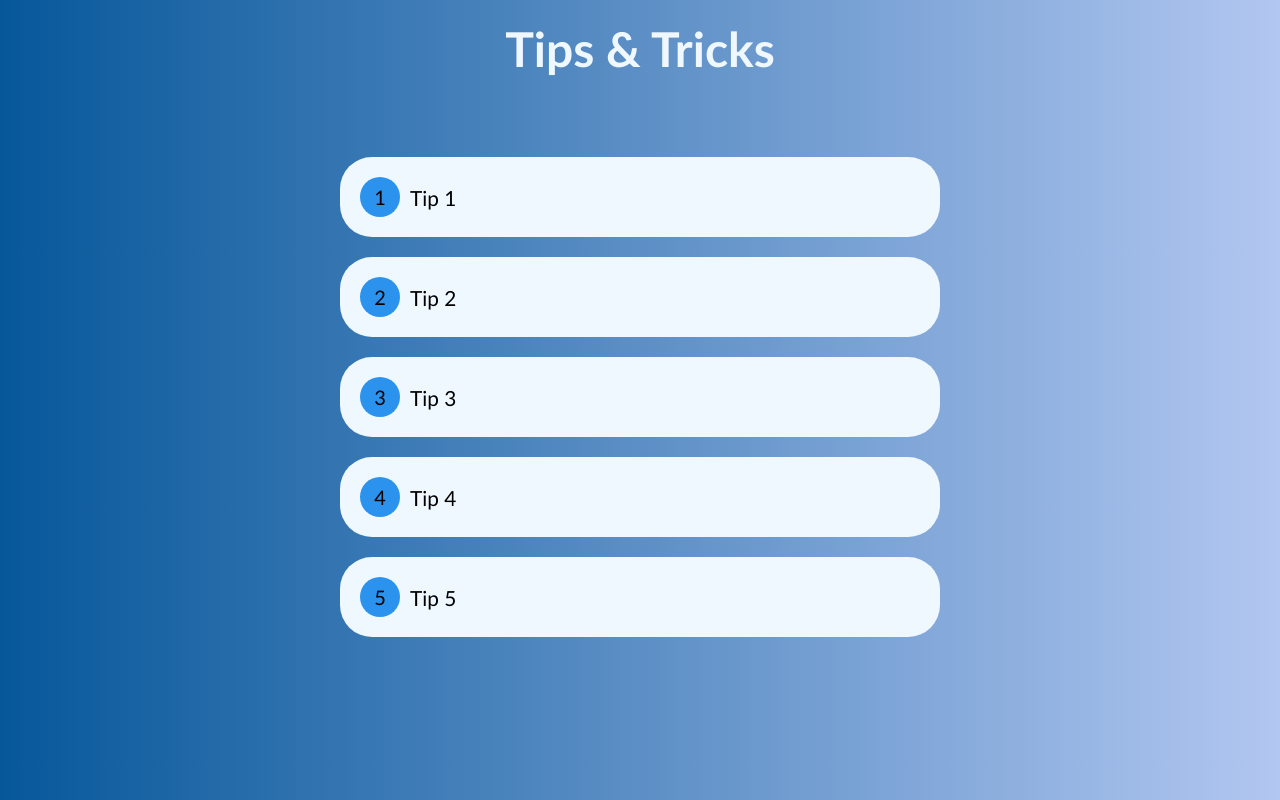
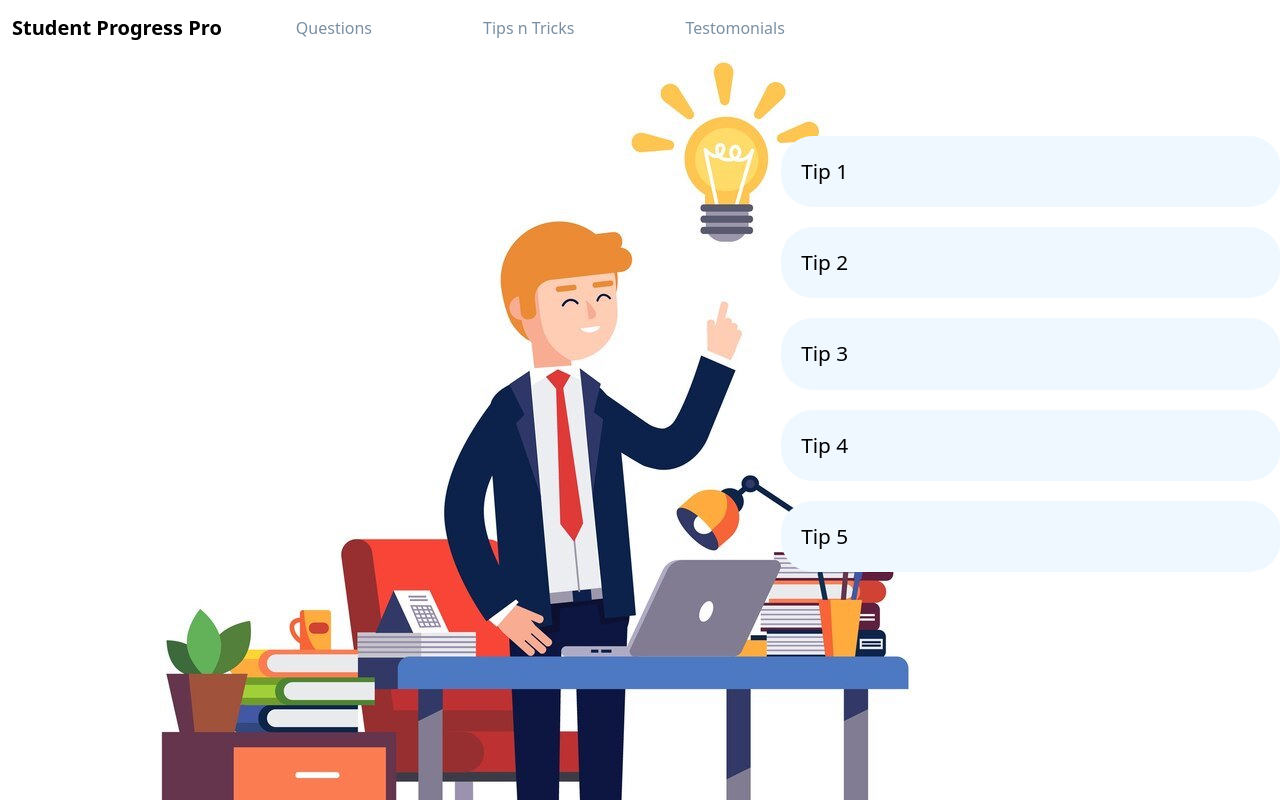
Before and after one commit to Onethk/SDGP1, a PHP site: page /tips.php in a window 1280 px wide. Run offline with PHP 8.4, Linux system fonts and the light colour scheme.

Commit message:
Joined tips with hompage

```diff
--- a/homePage.php
+++ b/homePage.php
@@ -28,7 +28,7 @@
                         <a class="nav-link" href="#">Questions</a>
                         </li>
                         <li class="nav-item">
-                        <a class="nav-link" href="#">Tips n Tricks</a>
+                        <a class="nav-link" href="tips.php">Tips n Tricks</a>
                         </li>
                         <li class="nav-item">
                         <a class="nav-link" aria-current="page" href="#">Testomonials</a>
--- a/tips.css
+++ b/tips.css
@@ -1,15 +1,37 @@
+
+.nav-link{
+    margin-right: 45px;
+    margin-left: 50px;
+    color: #7B8FA1;
+    font-weight: 500;
+    /* font-size: 15px; */
+    /* position: absolute; */
+    /* right: 20%; */
+
+}
+.nav-link:hover{
+    color: #4B56D2;
+}
+
+.navbar-brand{
+    color: black;
+    font-weight: bold;
+    /* font-family:system-ui, -apple-system, BlinkMac SystemFont, 'Segoe UI', Roboto, Oxygen, Ubuntu, Cantarell, 'Open Sans', 'Helvetica Neue', sans-serif; */
+}
 *{
     margin: 0;
     padding: 0;
     box-sizing: border-box;
+    font-family: system-ui, -apple-system, BlinkMacSystemFont, 'Segoe UI', Roboto, Oxygen, Ubuntu, Cantarell, 'Open Sans', 'Helvetica Neue', sans-serif;
 }
 
 body{
     position: relative;
-    background-image: linear-gradient(to right, #06579a,#b2c7f1);
+    background: url(./images/image9.jpeg)no-repeat;
+    /* position: relative; */
     min-width:100%;
     min-height: 100vh;
-    font-family:'Gill Sans', 'Gill Sans MT', Calibri, 'Trebuchet MS', sans-serif;
+    /* font-family:'Gill Sans', 'Gill Sans MT', Calibri, 'Trebuchet MS', sans-serif; */
 }
 
 .container{
@@ -21,7 +43,7 @@ body{
 }
 
 
-.heading
+/* .heading
 {
     margin: auto;
     text-align: center;
@@ -31,9 +53,10 @@ body{
     font-size: 1.5em;
     font-weight: 700;
     cursor: default;
-    color: aliceblue;
-
-}
+    color: blue;
+    position: relative;
+    left: 20%;
+} */
 
 li
 {
@@ -43,7 +66,7 @@ li
 .container .text
 {
     display: flex;
-    width:  600px;
+    width:  500px;
     height: auto;
     border-radius: 2rem;
     cursor: default;
@@ -56,11 +79,13 @@ li
     align-items: center;
     transition: 0.5s;
     font-weight: 500;
+    position: relative;
+    left: 70%;
 }
 
 .text:hover
 {
-    box-shadow: 0 0 20px #ade2f0;
+    box-shadow: 0 0 20px #1ea1c5;
     transition: 0.8s;
 }
 
@@ -109,7 +134,7 @@ li
     position: relative;
     min-width: 40px;
     min-height: 40px;
-    background-color: rgb(43, 147, 238);
+    /* background-color: rgb(43, 147, 238); */
     display: flex;
     align-items: center;
     justify-content: center;
--- a/tips.php
+++ b/tips.php
@@ -1,47 +1,73 @@
-<!DOCTYPE html>
 <html lang="en">
 <head>
     <meta charset="UTF-8">
+    <meta http-equiv="X-UA-Compatible" content="IE=edge">
     <meta name="viewport" content="width=device-width, initial-scale=1.0">
-    <title>Student Progress Pro</title>
+    <link href="https://cdn.jsdelivr.net/npm/bootstrap@5.0.2/dist/css/bootstrap.min.css" rel="stylesheet" integrity="sha384-EVSTQN3/azprG1Anm3QDgpJLIm9Nao0Yz1ztcQTwFspd3yD65VohhpuuCOmLASjC" crossorigin="anonymous">
     <link rel="stylesheet" href="tips.css">
+
+
+    <title>Document</title>
 </head>
 <body>
-        <div class = "heading">
+    <nav class="navbar navbar-expand-lg">
+            <div class="container-fluid">
+            <a class="navbar-brand" href="#">Student Progress Pro</a>
+                <button class="navbar-toggler" type="button" data-bs-toggle="collapse" data-bs-target="#navbarNav" aria-controls="navbarNav" aria-expanded="false" aria-label="Toggle navigation">
+                <span class="navbar-toggler-icon"></span>
+                </button>
+                <div class="collapse navbar-collapse" id="navbarNav">
+                <ul class="navbar-nav">
+                            <li class="nav-item">
+                            <a class="nav-link" href="#">Questions</a>
+                            </li>
+                            <li class="nav-item">
+                            <a class="nav-link" href="tips.php">Tips n Tricks</a>
+                            </li>
+                            <li class="nav-item">
+                            <a class="nav-link" aria-current="page" href="#">Testomonials</a>
+                            </li>
+
+
+                        </ul>
+                </div>
+            </div>
+        </nav>
+        <!-- <div class = "heading">
             <h1>Tips & Tricks</h1>
-        </div>
+        </div> -->
         <div class ="container">
             <ul>
             <div class = "text">
-                <div class = "tipNo"> <span>1</span></div>
+                <!-- <div class = "tipNo"> <span>1</span></div> -->
                 <div class = "text1">
                     <li>Tip 1</li>
                 </div>
             </div>
 
             <div class = "text">
-                <div class = "tipNo"> <span>2</span></div>
+                <!-- <div class = "tipNo"> <span>2</span></div> -->
                 <div class = "text2">
                     <li>Tip 2</li>
                 </div>
             </div>
 
             <div class = "text">
-                <div class = "tipNo"> <span>3</span></div>
+                <!-- <div class = "tipNo"> <span>3</span></div> -->
                 <div class = "text3">
                     <li>Tip 3</li>
                 </div>
             </div>
 
             <div class = "text">
-                <div class = "tipNo"> <span>4</span></div>
+                <!-- <div class = "tipNo"> <span>4</span></div> -->
                 <div class = "text4">
                     <li>Tip 4</li>
                 </div>
             </div>
 
             <div class = "text">
-                <div class = "tipNo"> <span>5</span></div>
+                <!-- <div class = "tipNo"> <span>5</span></div> -->
                 <div class = "text5">
                     <li>Tip 5</li>
                 </div>
@@ -51,5 +77,9 @@
 
             </ul>
         </div>
+        <script src="https://cdn.jsdelivr.net/npm/bootstrap@5.0.2/dist/js/bootstrap.bundle.min.js" integrity="sha384-MrcW6ZMFYlzcLA8Nl+NtUVF0sA7MsXsP1UyJoMp4YLEuNSfAP+JcXn/tWtIaxVXM" crossorigin="anonymous"></script>
+
+
+
 </body>
 </html>
```
Also changed, not shown: images/image9 copy 2.jpeg (added), images/image9 copy 3.jpeg (added), images/image9 copy.jpeg (added), images/image9.avif (added), images/image9.jpeg (added).
